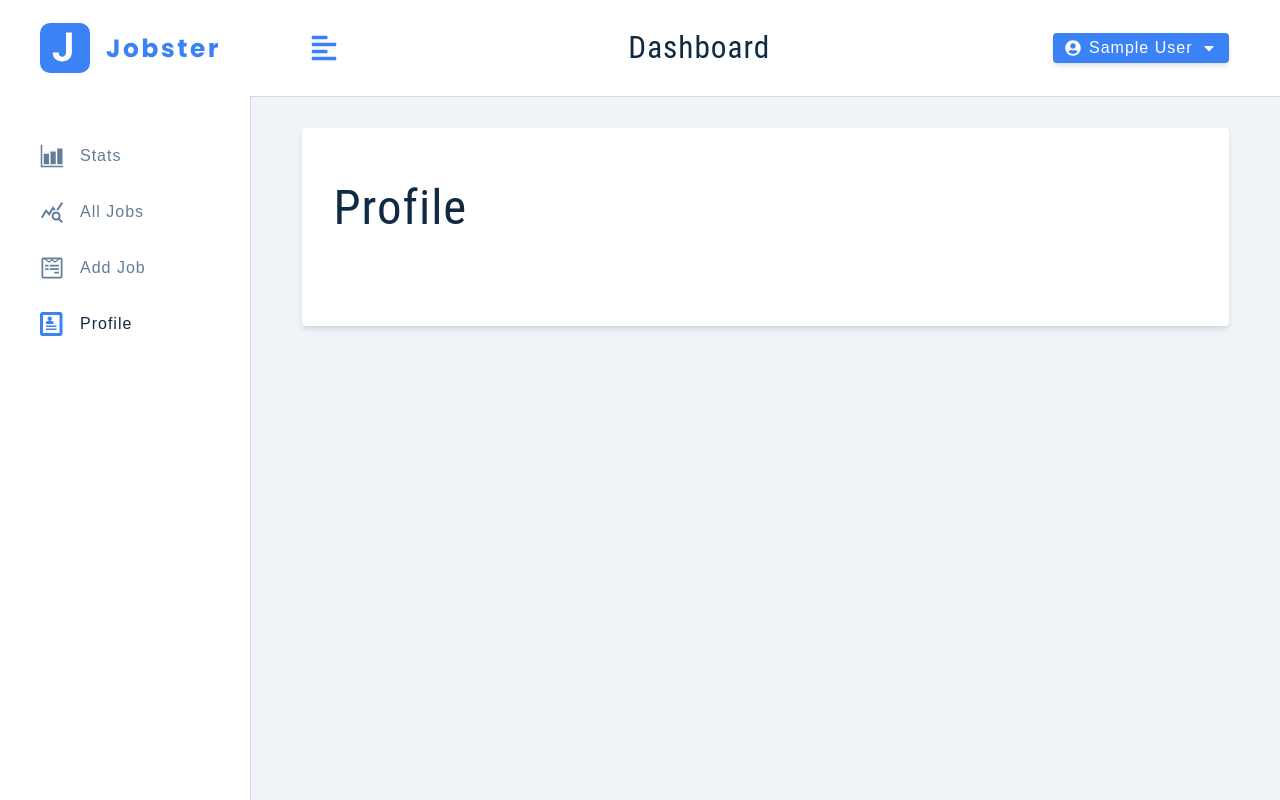
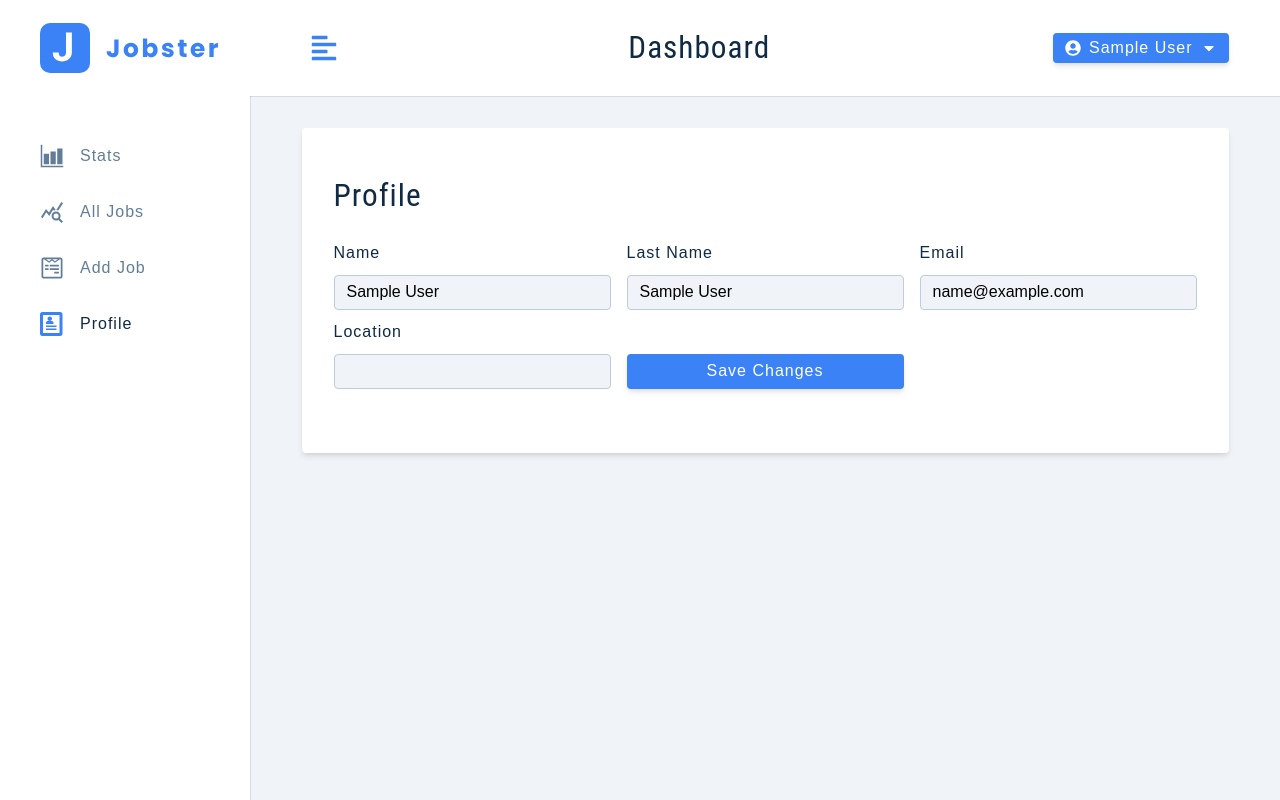
Before and after one commit to huzaifaghazali/jobster, a React (Create React App) app: page /profile in a window 1280 px wide. Built offline with nearby package versions, Linux system fonts and the light colour scheme; sample sign-in values are in the browser's storage.

Commit message:
Create the Profile page form

```diff
--- a/src/components/FormRow.js
+++ b/src/components/FormRow.js
@@ -4,7 +4,7 @@
   return (
     <div className='form-row'>
       <label htmlFor={name} className='form-label'>
-        {name}
+        {labelText || name}
       </label>
       <input
         type={type}
--- a/src/pages/Dashboard/Profile.js
+++ b/src/pages/Dashboard/Profile.js
@@ -1,4 +1,4 @@
-import React, { useState } from 'react'
+import React, { useState } from 'react';
 import { useDispatch, useSelector } from 'react-redux';
 import { toast } from 'react-toastify';
 
@@ -6,11 +6,73 @@
 import Wrapper from '../../assets/wrappers/DashboardFormPage';
 
 const Profile = () => {
+  const { isLoading, user } = useSelector((store) => store.user);
+  const dispatch = useDispatch();
+  const [userData, setUserData] = useState({
+    name: user?.name || '',
+    email: user?.email || '',
+    lastName: user?.lastName || '',
+    location: user?.location || '',
+  });
+
+  const handleSubmit = (event) => {
+    const { name, email, lastName, location } = userData;
+
+    if (!name || !email || !lastName || !location) {
+      toast.error('Please Fill Out All Fields');
+      return;
+    }
+  };
+
+  const handleChange = (event) => {
+    const { name, value } = event.target;
+    setUserData({
+      ...userData,
+      [name]: value,
+    });
+  };
+
   return (
     <Wrapper>
-      <h1>Profile</h1>
+      <form onSubmit={handleSubmit}>
+        <h3>Profile</h3>
+        <div className='form-center'>
+          <FormRow
+            type='text'
+            name='name'
+            value={userData.name}
+            handleChange={handleChange}
+          />
+
+          <FormRow
+            type='text'
+            labelText='last name'
+            name='lastName'
+            value={userData.name}
+            handleChange={handleChange}
+          />
+
+          <FormRow
+            type='email'
+            name='email'
+            value={userData.email}
+            handleChange={handleChange}
+          />
+
+          <FormRow
+            type='text'
+            name='location'
+            value={userData.location}
+            handleChange={handleChange}
+          />
+
+          <button type='submit' className='btn btn-block' disabled={isLoading}>
+            {isLoading ? 'Please Wait...' : 'Save changes'}
+          </button>
+        </div>
+      </form>
     </Wrapper>
-  )
-}
+  );
+};
 
-export default Profile
+export default Profile;
```
